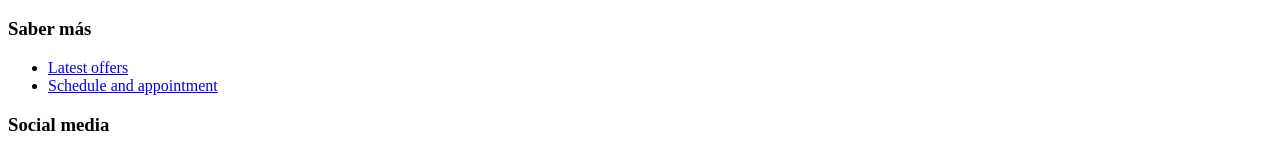
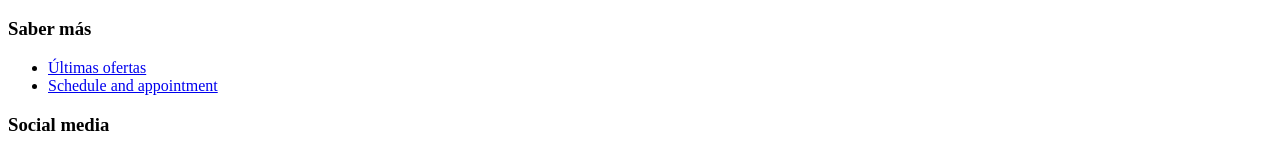
Before and after one commit to ggodoygeogama/smart-ocean-8bdb7, a Next.js app: page / in a window 1280 px wide. Shown: the part 2843-2992 px from the top of the page. Built offline with nearby package versions, Linux system fonts and the light colour scheme.

Commit message:
footer.js: changed

```diff
--- a/components/footer.js
+++ b/components/footer.js
@@ -26,7 +26,7 @@ export default function Footer() {
           <div>
             <h3 className="f4 b lh-title mb1 primary">Saber más</h3>
             <ul className="mb3">
-              <li><a href="/post/jamaica-blue/" className="link">Latest offers</a></li>
+              <li><a href="/post/jamaica-blue/" className="link">Últimas ofertas</a></li>
               <li><a href="/contact" className="link">Schedule and appointment</a></li>
             </ul>
           </div>
```
